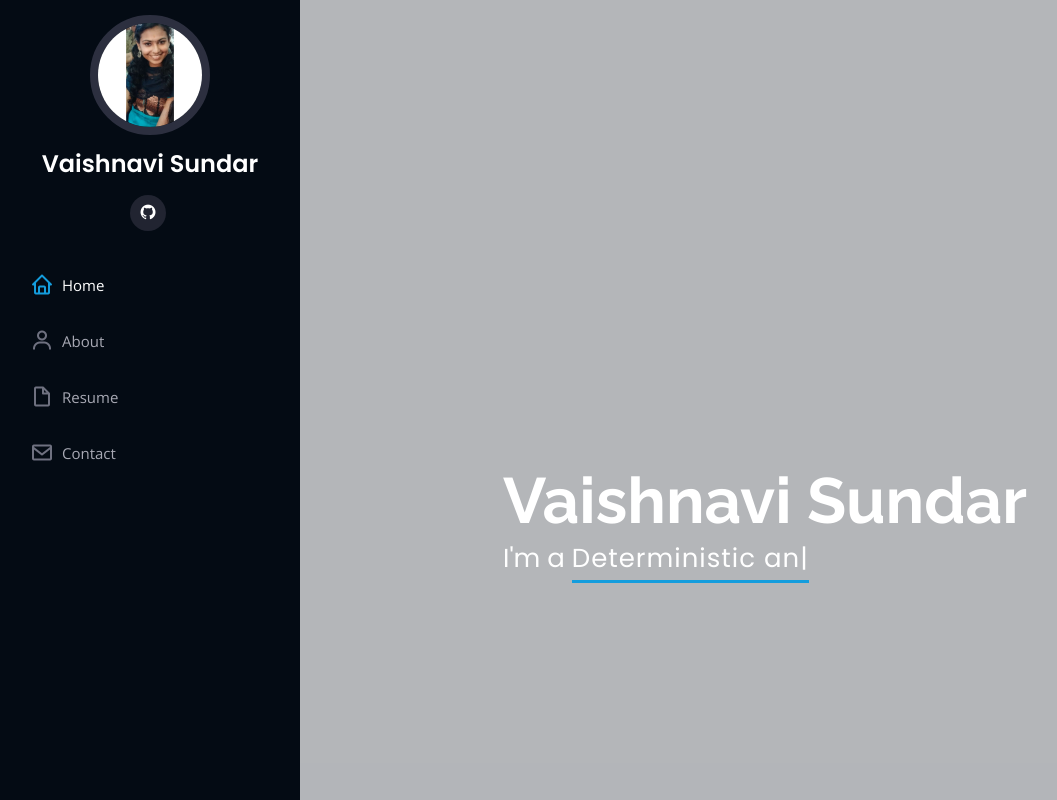
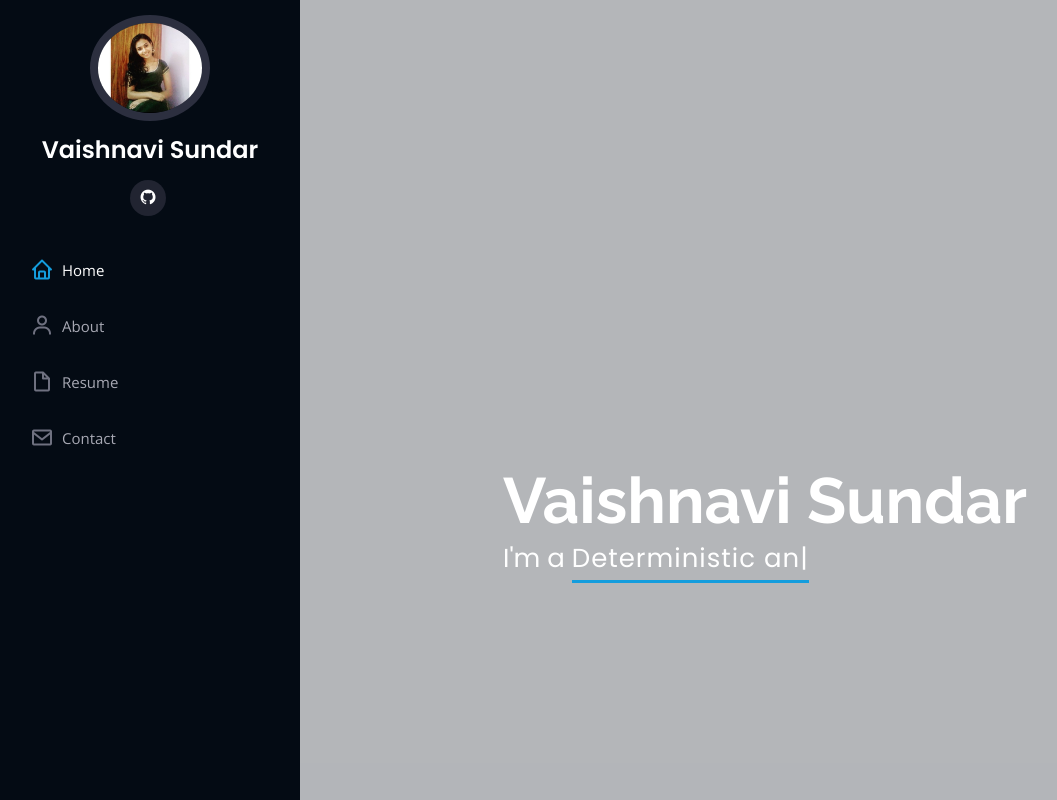
Before and after one commit to vaishnavisundar99/vaishnavi99.github.io, a plain HTML site: page index.html in a window 1280 px wide. Shown: the top 800 px of the page, without its empty margins (0-1057 px from the left). Drawn offline with nearby package versions, Linux system fonts and the light colour scheme.

Commit message:
Update index.html

```diff
--- a/index.html
+++ b/index.html
@@ -11,7 +11,7 @@
 
   <!-- Favicons -->
   <link href="assets/img/Official-pic.jpeg" rel="icon">
-  <link href="assets/img/Official-pic.jpeg" rel="apple-touch-icon">
+  <link href="assets/img/backgrd-pic.jpeg" rel="apple-touch-icon">
 
   <!-- Google Fonts -->
   <link href="https://fonts.googleapis.com/css?family=Open+Sans:300,300i,400,400i,600,600i,700,700i|Raleway:300,300i,400,400i,500,500i,600,600i,700,700i|Poppins:300,300i,400,400i,500,500i,600,600i,700,700i" rel="stylesheet">
@@ -44,7 +44,7 @@
     <div class="d-flex flex-column">
 
       <div class="profile">
-        <img src="assets/img/backgrd-pic.jpeg" alt="" class="img-fluid rounded-circle">
+        <img src="assets/img/Official-pic.jpeg" alt="" class="img-fluid rounded-circle">
         <h1 class="text-light"><a href="index.html">Vaishnavi Sundar</a></h1>
         <div class="social-links mt-3 text-center">
 
```
